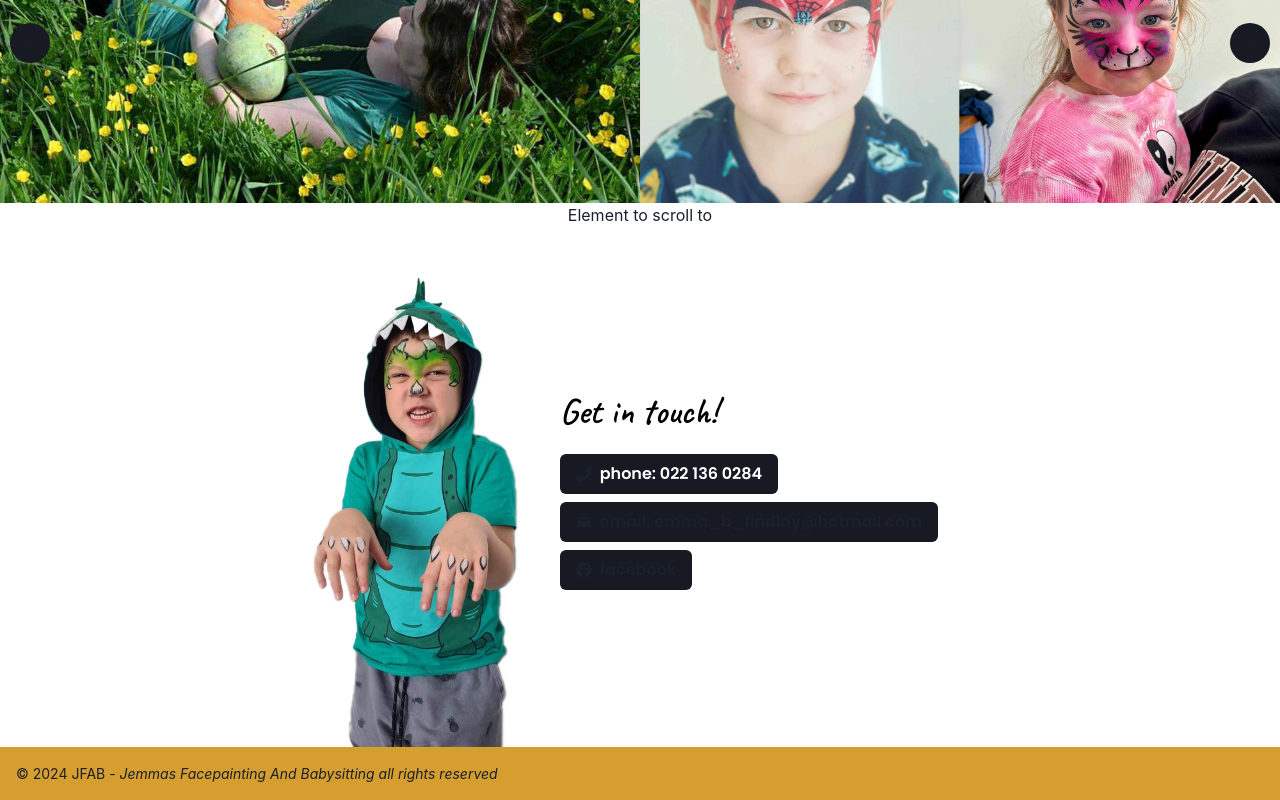
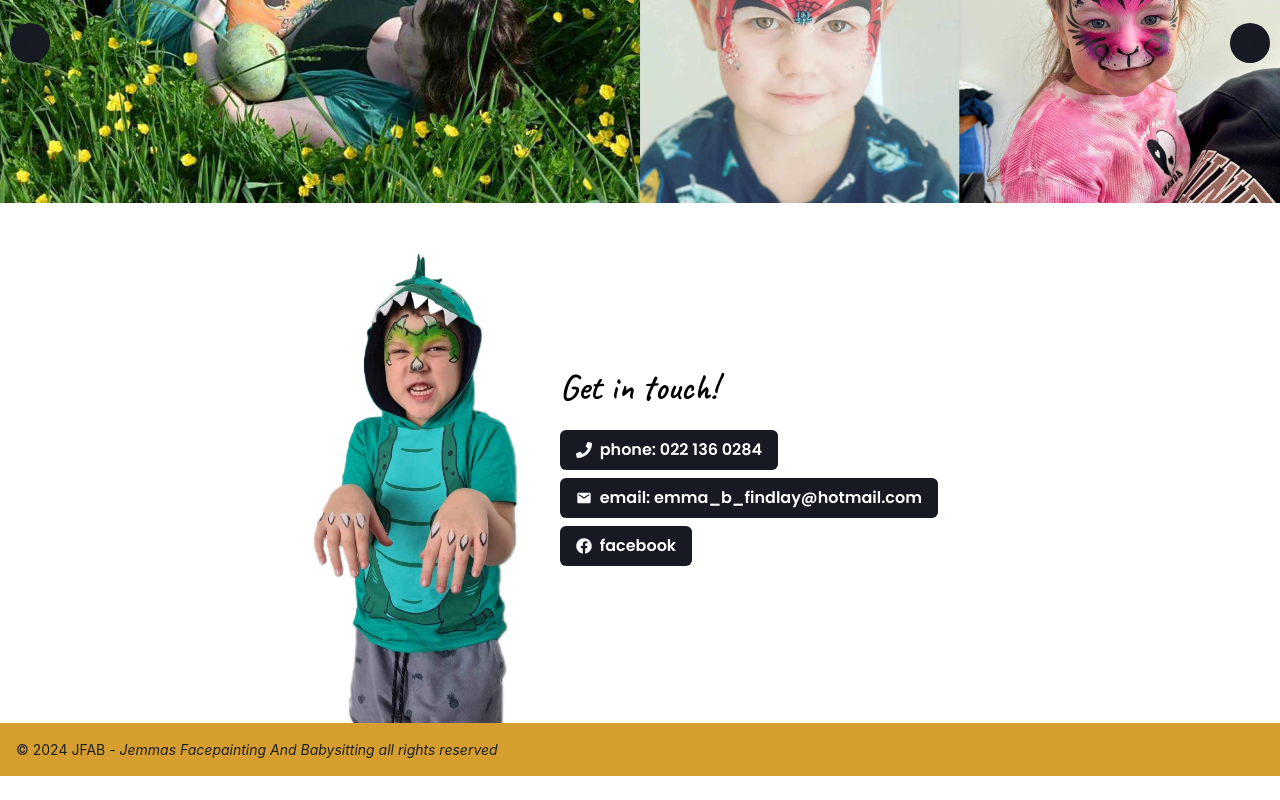
Before and after one commit to HannahBeattie/spirit, a Next.js app: page / in a window 1280 px wide. Shown: the part 2029-2829 px from the top of the page. After the commit the page ends 2805 px from the top, so only its background shows below. Built offline with nearby package versions, Linux system fonts and the light colour scheme; a web font is replaced by a local one.

Commit message:
fix color mode

```diff
--- a/src/app/base/CoppyToClipboard.js
+++ b/src/app/base/CoppyToClipboard.js
@@ -11,7 +11,7 @@ function CopyToClipboardButton() {
 		<Link href={`tel:${telNoSpace}`}>
 			<Button bg={'gray.900'} _hover={{ bg: 'gray.700' }}>
 				<HStack>
-					<FaPhone />{' '}
+					<FaPhone color='white' />
 					<Text fontFamily={'poppins'} color={'white'}>
 						phone: {phoneNumber}
 					</Text>
--- a/src/app/base/components/content/Contact.js
+++ b/src/app/base/components/content/Contact.js
@@ -44,8 +44,8 @@ function Contact() {
 					<Link href={'mailto:emma_b_findlay@hotmail.com'}>
 						<Button bg={'gray.900'} _hover={{ bg: 'gray.700' }}>
 							<HStack>
-								<MdEmail />
-								<Text fontFamily={'poppins'}>
+								<MdEmail color='white' />
+								<Text fontFamily={'poppins'} color='white'>
 									email: emma_b_findlay@hotmail.com
 								</Text>
 							</HStack>
@@ -60,8 +60,10 @@ function Contact() {
 						<Link isExternal target='_blank'>
 							<Button bg={'gray.900'} _hover={{ bg: 'gray.700' }}>
 								<HStack>
-									<FaFacebook />
-									<Text fontFamily={'poppins'}>facebook</Text>
+									<FaFacebook color='white' />
+									<Text fontFamily={'poppins'} color='white'>
+										facebook
+									</Text>
 								</HStack>
 							</Button>
 						</Link>
--- a/src/app/page.js
+++ b/src/app/page.js
@@ -64,7 +64,7 @@ export default function Home() {
 			<InfiniteCarousel />
 
 			{/* Element to scroll to */}
-			<div ref={myRef}>Element to scroll to</div>
+			<div ref={myRef} p={2} />
 
 			<Contact />
 			<Image
```
